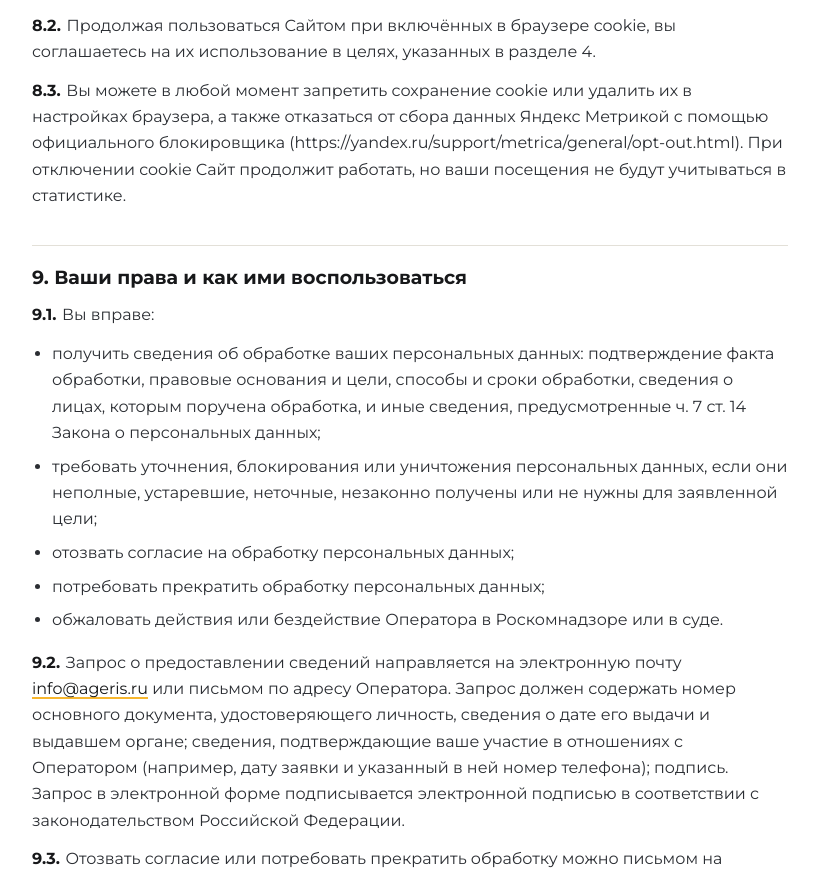
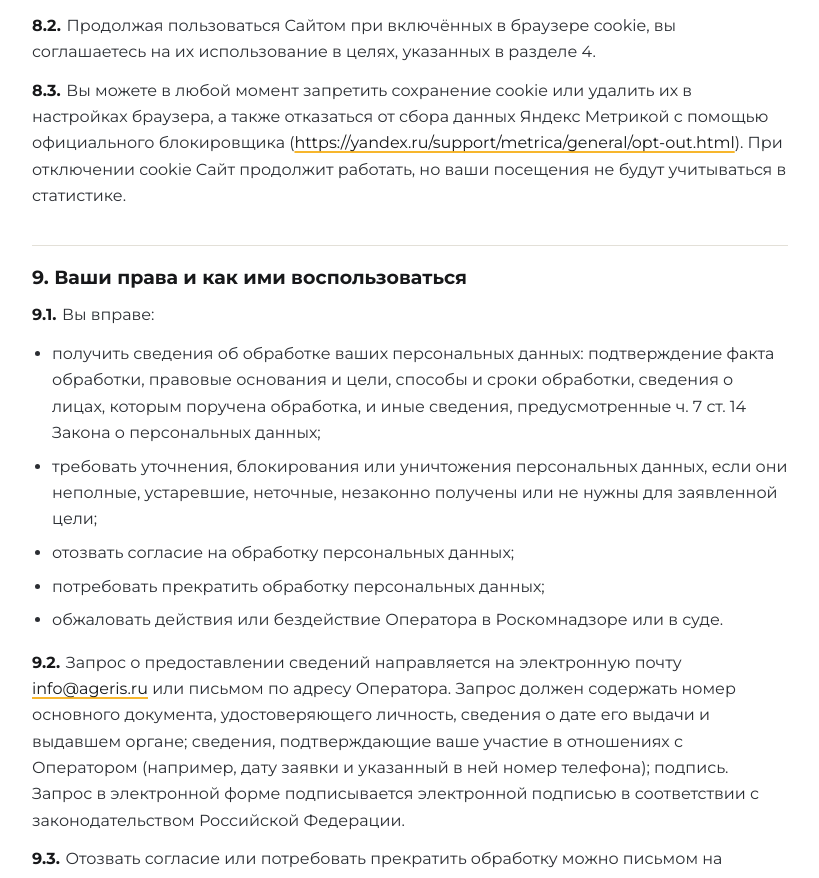
Before and after one commit to sokolnikovalex1975/ageris-pest-control-v06102026, a plain HTML site: page privacy/index.html in a window 1280 px wide. Shown: the part 6181-7059 px from the top of the page, without its empty margins (230-1049 px from the left). Drawn offline with Linux system fonts and the light colour scheme.

Commit message:
Политика и согласие: адрес блокировщика Яндекс Метрики (п. 8.3) — ссылкой с переносом, на телефонах 320–390 px страница больше не шире экрана

```diff
--- a/privacy/index.html
+++ b/privacy/index.html
@@ -29,6 +29,7 @@ a{color:var(--ink);text-decoration:underline;text-decoration-color:var(--yellow)
 a:hover{text-decoration-color:var(--ink)}
 :focus-visible{outline:3px solid var(--yellow);outline-offset:2px;border-radius:4px}
 .wrap{max-width:820px;margin:0 auto;padding:0 clamp(1.25rem,4vw,2rem)}
+main{overflow-wrap:break-word}
 .top{border-bottom:1px solid var(--line);background:#fff}
 .top .wrap{display:flex;align-items:center;justify-content:space-between;gap:1rem;min-height:64px}
 .top img{display:block;width:122px;height:auto}
@@ -153,7 +154,7 @@ li{margin:0 0 .45rem}
 <li><b>Botfaqtor</b> (АО ИАИТ «Рунет Холдинг») — проверка посещений на автоматический (бот) трафик.</li>
 </ul>
 <p><span class="n">8.2.</span>Продолжая пользоваться Сайтом при включённых в браузере cookie, вы соглашаетесь на их использование в целях, указанных в разделе 4.</p>
-<p><span class="n">8.3.</span>Вы можете в любой момент запретить сохранение cookie или удалить их в настройках браузера, а также отказаться от сбора данных Яндекс Метрикой с помощью официального блокировщика (https://yandex.ru/support/metrica/general/opt-out.html). При отключении cookie Сайт продолжит работать, но ваши посещения не будут учитываться в статистике.</p>
+<p><span class="n">8.3.</span>Вы можете в любой момент запретить сохранение cookie или удалить их в настройках браузера, а также отказаться от сбора данных Яндекс Метрикой с помощью официального блокировщика (<a href="https://yandex.ru/support/metrica/general/opt-out.html" target="_blank" rel="noopener">https://yandex.ru/support/metrica/general/opt-out.html</a>). При отключении cookie Сайт продолжит работать, но ваши посещения не будут учитываться в статистике.</p>
 
 <h2>9. Ваши права и как ими воспользоваться</h2>
 <p><span class="n">9.1.</span>Вы вправе:</p>
```
Also changed, not shown: soglasie/index.html (+1 -0 lines).
